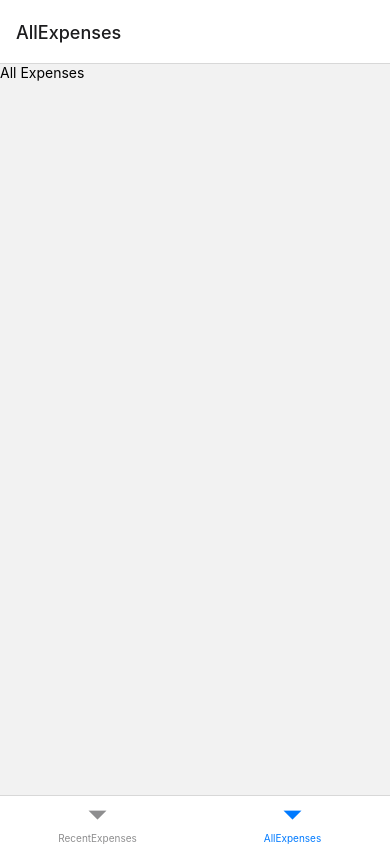
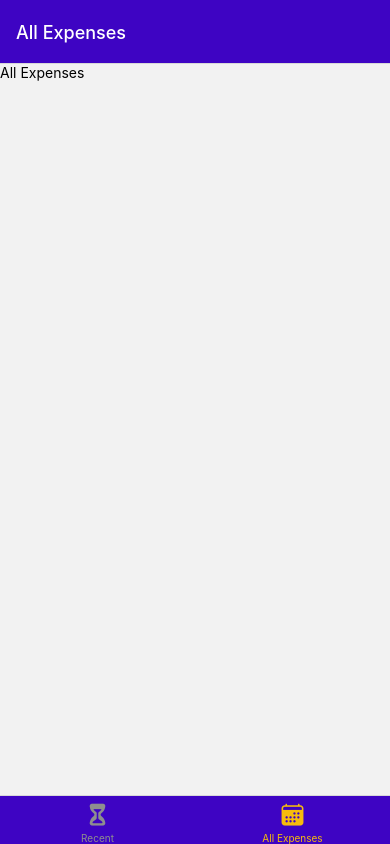
Before and after one commit to NareshPatilOfficial/ExpensesApp, a React Native app: screen /AllExpenses in a window 390 px wide. Built offline with nearby package versions, Linux system fonts and the light colour scheme.

Commit message:
Used global styles for colors and applied

```diff
--- a/screens/ScreensContainer.js
+++ b/screens/ScreensContainer.js
@@ -4,15 +4,40 @@
 import { createBottomTabNavigator } from "@react-navigation/bottom-tabs";
 import RecentExpenses from "./RecentExpenses";
 import AllExpenses from "./AllExpenses";
+import { Ionicons } from "@expo/vector-icons";
+import { GlobalStyles } from "../styles/styles";
 
 const Stack = createNativeStackNavigator();
 const BottomTab = createBottomTabNavigator();
 
 function ExpensesOverview() {
     return (
-        <BottomTab.Navigator>
-            <BottomTab.Screen name={'RecentExpenses'} component={RecentExpenses} />
-            <BottomTab.Screen name={'AllExpenses'} component={AllExpenses} />
+        <BottomTab.Navigator
+            screenOptions={() => ({
+                headerStyle:{backgroundColor:GlobalStyles.colors.primary500},
+                headerTintColor:'white',
+                tabBarStyle:{backgroundColor:GlobalStyles.colors.primary500},
+                tabBarActiveTintColor:GlobalStyles.colors.accent500
+            })}
+        >
+            <BottomTab.Screen
+                name={'RecentExpenses'}
+                component={RecentExpenses}
+                options={{
+                    title:'Recent Expenses',
+                    tabBarLabel:'Recent',
+                    tabBarIcon: ({ color, size }) => <Ionicons name='hourglass' color={color} size={size} />
+                }}
+            />
+            <BottomTab.Screen
+                name={'AllExpenses'}
+                component={AllExpenses}
+                options={{
+                    title:'All Expenses',
+                    tabBarLabel:'All Expenses',
+                    tabBarIcon: ({color, size}) => <Ionicons name='calendar' color={color} size={size}/>
+                }}
+            />
         </BottomTab.Navigator>
     )
 }
@@ -25,7 +50,7 @@
                     name='ExpensesOverview'
                     component={ExpensesOverview}
                     options={{
-                        headerShown:false
+                        headerShown: false
                     }}
                 />
                 <Stack.Screen name='ManageExpenses' component={ManageExpenses} />
--- /dev/null
+++ b/styles/styles.js
@@ -0,0 +1,16 @@
+export const GlobalStyles = {
+    colors:{
+        primary50: '#e4d9fd',
+        primary100: '#c6affc',
+        primary200: '#a281f0',
+        primary400: '#5721d4',
+        primary500: '#3e04c3',
+        primary700: '#2d0689',
+        primary800: '#200364',
+        accent500: '#f7bc0c',
+        error50: '#fcc4e4',
+        error500: '#9b095c',
+        gray500: '#39324a',
+        gray700: '#221c30',
+    }
+}
```
